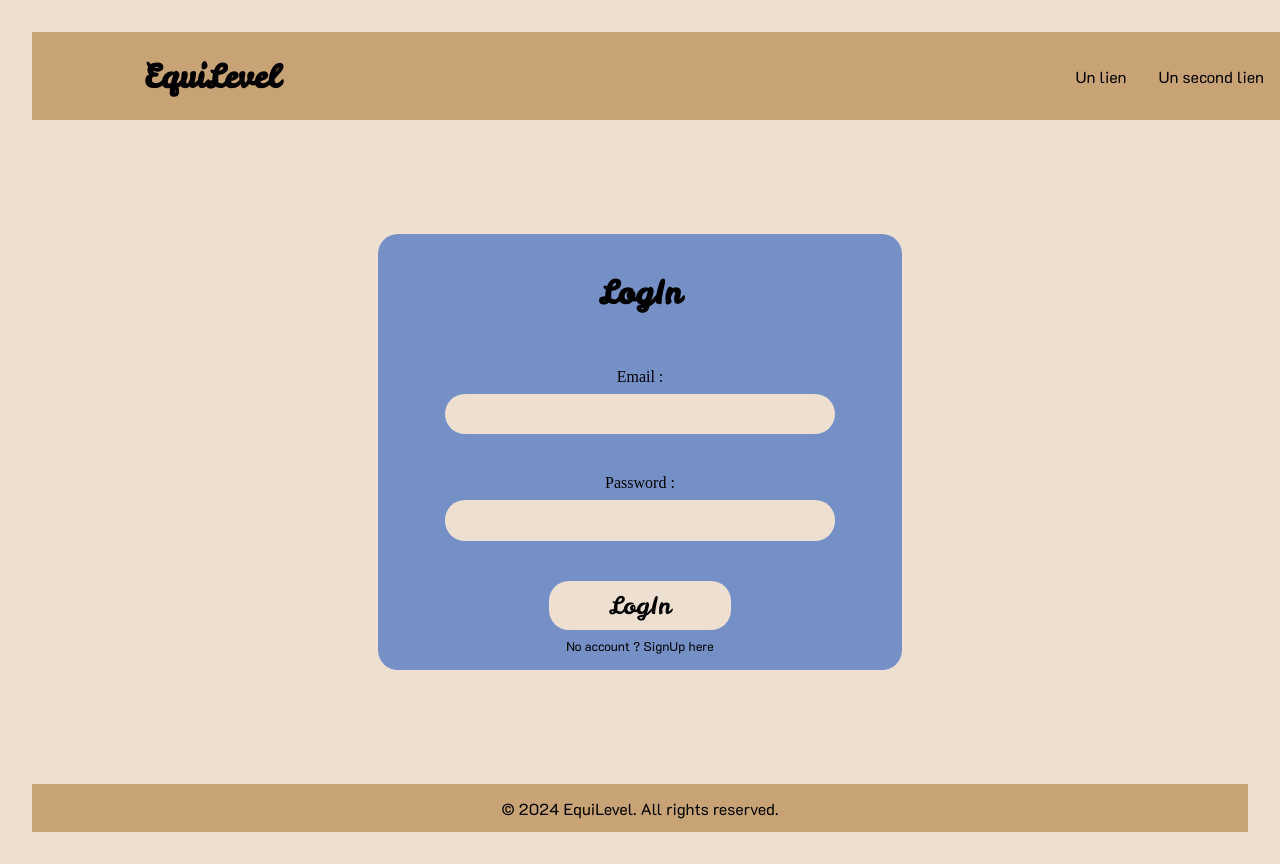
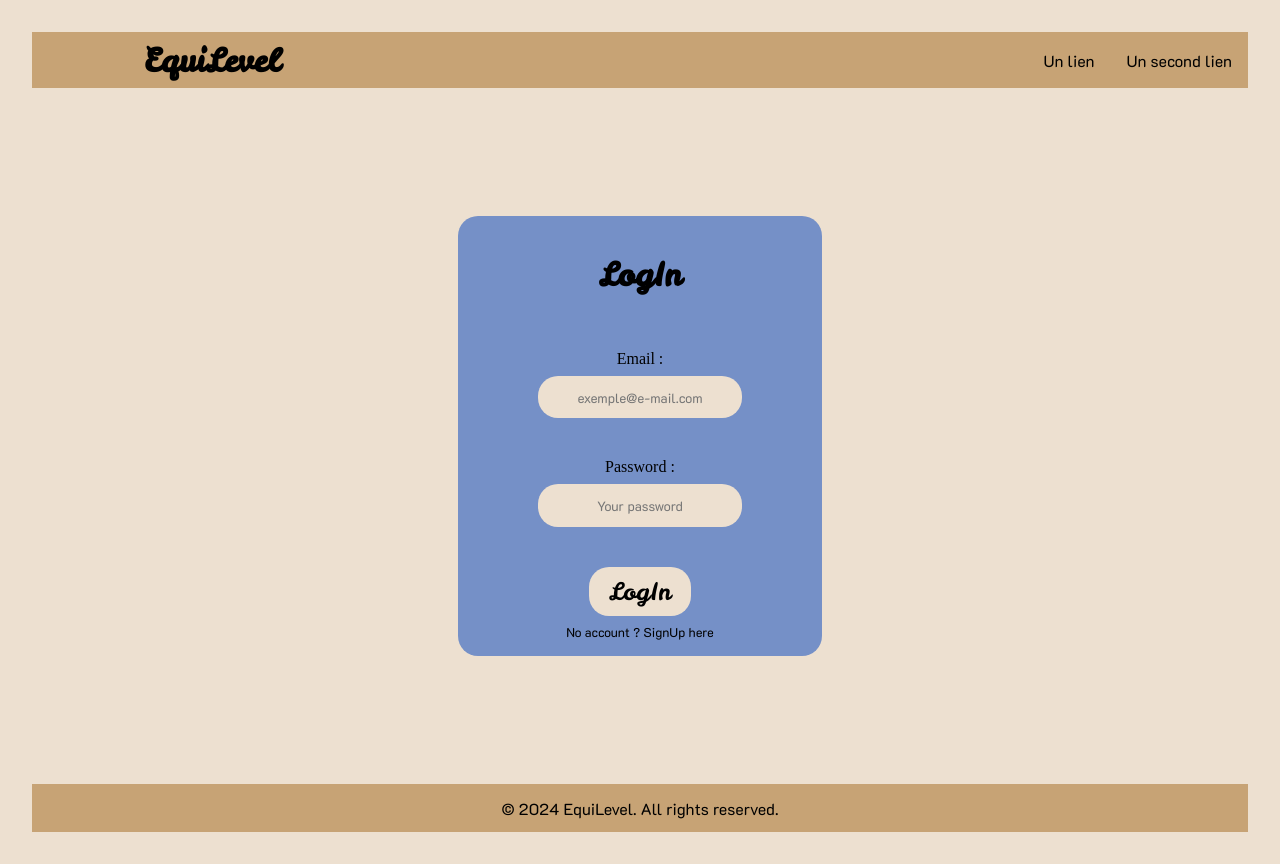
Before and after one commit to NeugdaeUju/EquiLevel_FrontEnd, a React (Vite) app: page /login in a window 1280 px wide. After the commit the page ends 832 px from the top, so only its background shows below. Built offline with nearby package versions, Linux system fonts and the light colour scheme.

Commit message:
Correction des mises en page + ajout de placeholder au formulaire

```diff
--- a/src/assets/scss/footer.scss
+++ b/src/assets/scss/footer.scss
@@ -3,9 +3,13 @@
 .footer {
     background-color: variables.$primary-color;
     height : 1rem;
-    padding : 1rem;
+    padding : 1.5rem;
     display : flex;
     justify-content: center;
     align-items: center;
     margin-top : 4rem;
+
+    &_link {
+        cursor :default
+    }
 }
--- a/src/assets/scss/index.scss
+++ b/src/assets/scss/index.scss
@@ -1,4 +1,8 @@
 @use 'variables';
+
+* {
+  box-sizing : border-box;
+}
 
 body, html, #root {
   background-color: variables.$primary-light-color;
--- a/src/assets/scss/login.scss
+++ b/src/assets/scss/login.scss
@@ -31,9 +31,15 @@ main {
             background-color: variables.$primary-light-color;
             border : none;
             margin-bottom : 2rem;
+            text-align: center;
+            font-family: variables.$body-font;
 
             &:focus {
                 outline : none;
+            }
+            &::placeholder {
+                text-align: center;
+                font-family: variables.$body-font;
             }
         }
 
@@ -45,6 +51,7 @@ main {
             border : none;
             font-size : 1.5rem;
             font-family : variables.$title-font;
+            cursor: pointer;
         }
 
         &__link {
--- a/src/components/Footer.tsx
+++ b/src/components/Footer.tsx
@@ -4,7 +4,7 @@ import { Link } from 'react-router-dom';
 function Footer() {
     return (
         <footer className='footer'>
-            <Link to='/login'>© 2024 EquiLevel. All rights reserved.</Link>
+            <Link to='/login' className='footer_link'>© 2024 EquiLevel. All rights reserved.</Link>
         </footer>
     )
 }
--- a/src/pages/LogIn.tsx
+++ b/src/pages/LogIn.tsx
@@ -1,15 +1,20 @@
 import { Link } from 'react-router-dom';
+import type { FormEvent } from 'react';
 import '../assets/scss/login.scss';
 
 function LogIn() {
+    const handleSubmit = (event: FormEvent<HTMLFormElement>) => {
+        event.preventDefault();
+        console.log('You clicked submit.')
+    }
     return (
             <div className='login-container'>
                 <h1 className='login-container__title'>LogIn</h1>
-                <form className='login-container__form'>
+                <form className='login-container__form' onSubmit={handleSubmit}>
                     <label className='login-container__form__label'>Email : </label>
-                    <input type='email' name='email' className='login-container__form__input'/>
+                    <input type='email' name='email' className='login-container__form__input' placeholder='exemple@e-mail.com'/>
                     <label className='login-container__form__label'>Password : </label>
-                    <input type='password' name='password' className='login-container__form__input'/>
+                    <input type='password' name='password' className='login-container__form__input' placeholder='Your password'/>
                     <button type='submit' className='login-container__form__btn'>LogIn</button>
                     <Link to="/signup" className='login-container__form__link'>No account ? SignUp here</Link>
                 </form>
```
